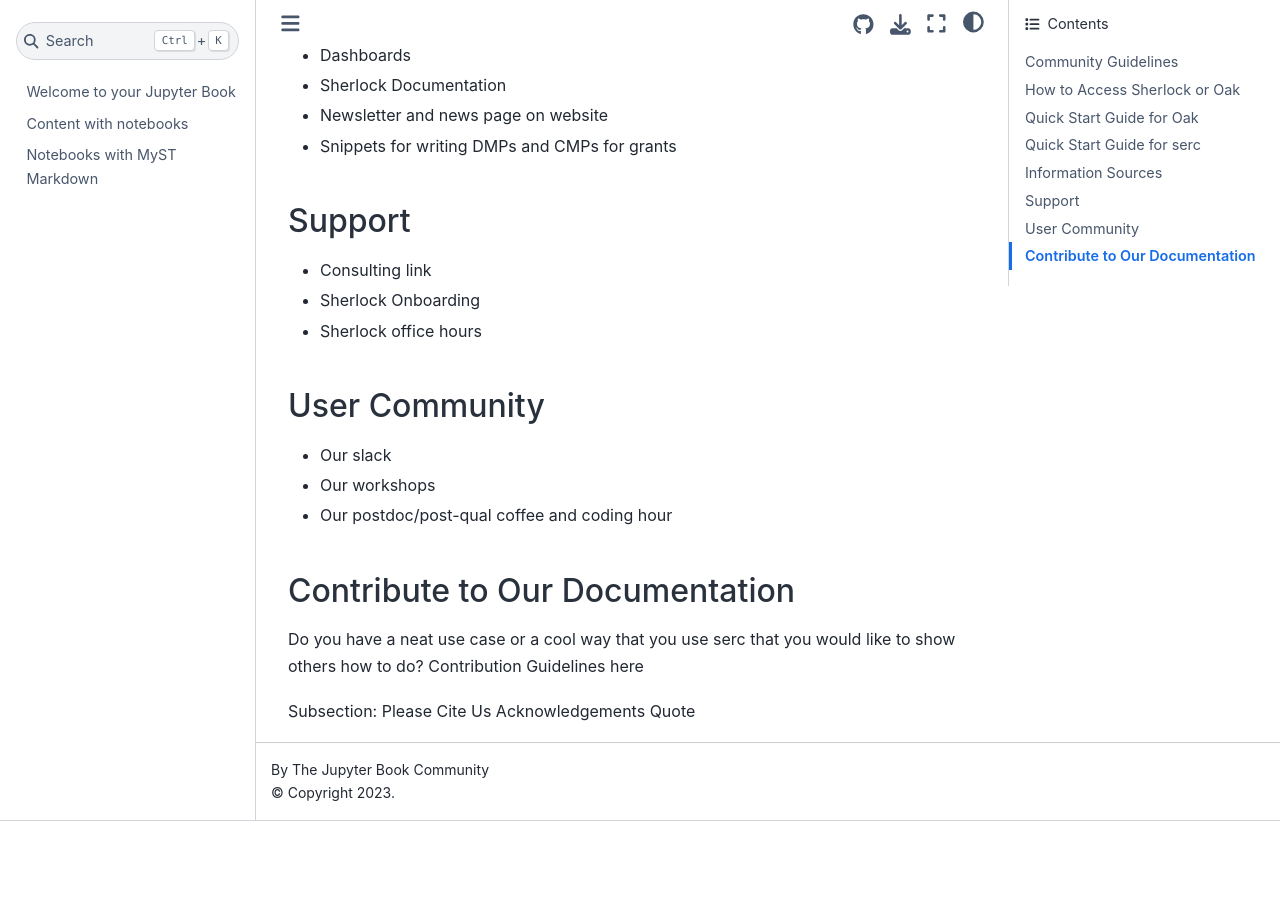
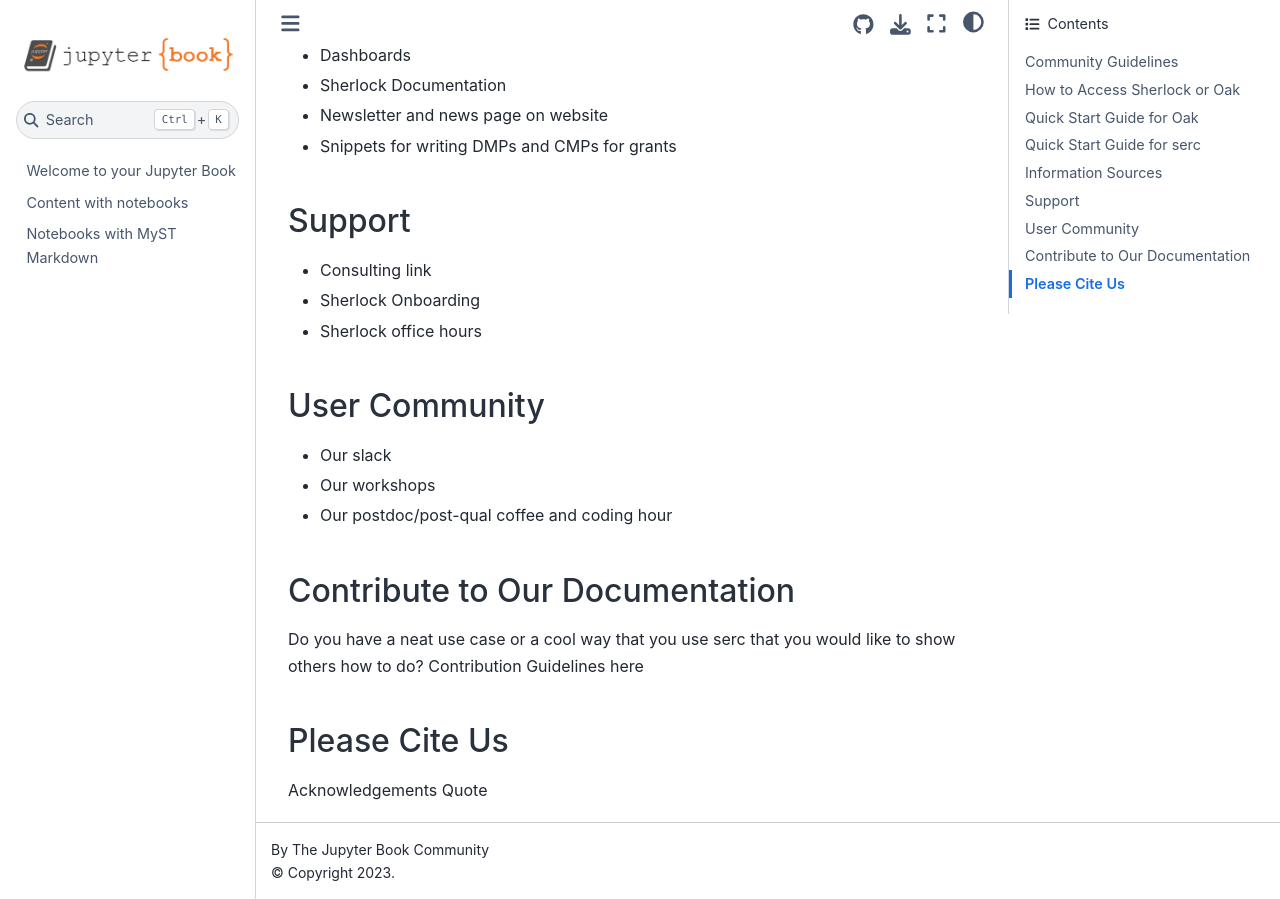
Before and after one commit to stanford-sdss/sdss_cc_docs, a Jupyter Book: the page built from docs/home/home.md, in a window 1280 px wide and 900 px high, scrolled down 895 px. Built offline with Jupyter Book 1.0.4 settings and Sphinx 7.4.7 and the Sphinx Book theme 1.1.4, drawn with Linux system fonts in a browser that asks for light colours; pages that are not in the unit, such as notebooks, are missing from menus; before the commit the page ends 1716 px from its top, so only the background shows below that; part of the change alters nothing that is shown.

Commit message:
docs: add acknowledgements

```diff
--- a/docs/home/home.md
+++ b/docs/home/home.md
@@ -33,5 +33,5 @@ A quick guide to running your first job or starting your first interactive insta
 ## Contribute to Our Documentation
 Do you have a neat use case or a cool way that you use serc that you would like to show others how to do? Contribution Guidelines here
 
-Subsection: Please Cite Us
+## Please Cite Us
 Acknowledgements Quote
```
